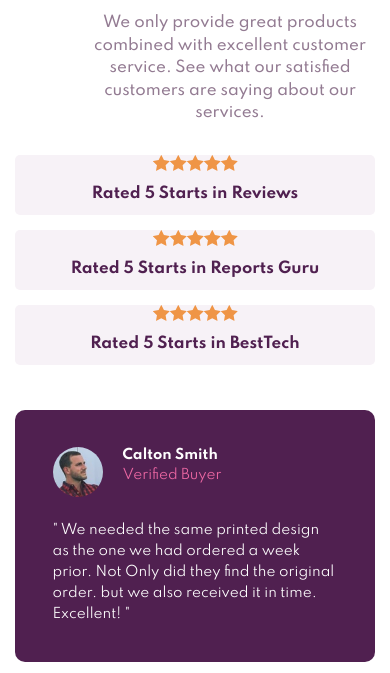
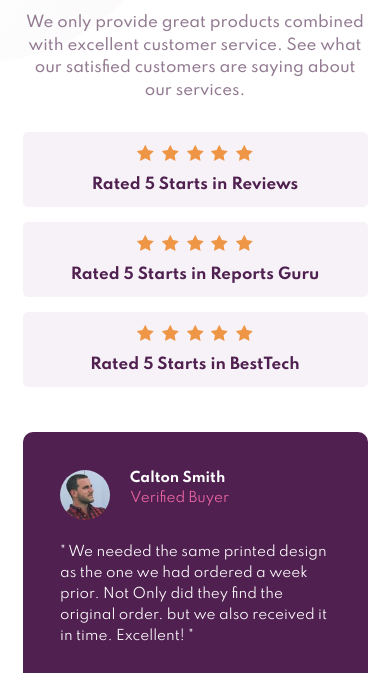
Before and after one commit to cloviswrodrigues/social_proof_section, a plain HTML site: page frontend/index.html in a window 390 px wide. Shown: the part 171-844 px from the top of the page. Drawn offline with Linux system fonts and the light colour scheme.

Commit message:
design mobile finalizado

```diff
--- a/frontend/index.html
+++ b/frontend/index.html
@@ -19,12 +19,33 @@
     </div>
     <div class="rateds">
         <div class="rated">
+            <div class="starts">
+                <img src="/frontend/assets/icon-star.svg" alt="">
+                <img src="/frontend/assets/icon-star.svg" alt="">
+                <img src="/frontend/assets/icon-star.svg" alt="">
+                <img src="/frontend/assets/icon-star.svg" alt="">
+                <img src="/frontend/assets/icon-star.svg" alt="">
+            </div>
             <span>Rated 5 Starts in Reviews</span>
         </div>
         <div class="rated">
+            <div class="starts">
+                <img src="/frontend/assets/icon-star.svg" alt="">
+                <img src="/frontend/assets/icon-star.svg" alt="">
+                <img src="/frontend/assets/icon-star.svg" alt="">
+                <img src="/frontend/assets/icon-star.svg" alt="">
+                <img src="/frontend/assets/icon-star.svg" alt="">
+            </div>
             <span>Rated 5 Starts in Reports Guru</span>
         </div>
         <div class="rated">
+            <div class="starts">
+                <img src="/frontend/assets/icon-star.svg" alt="">
+                <img src="/frontend/assets/icon-star.svg" alt="">
+                <img src="/frontend/assets/icon-star.svg" alt="">
+                <img src="/frontend/assets/icon-star.svg" alt="">
+                <img src="/frontend/assets/icon-star.svg" alt="">
+            </div>
             <span>Rated 5 Starts in BestTech</span>
         </div>
     </div>
--- a/frontend/styles/main.css
+++ b/frontend/styles/main.css
@@ -26,6 +26,15 @@ html {
 body {
     background-color: var(--white);
     padding: 0 1rem;
+    background-image: url(/frontend/assets/bg-pattern-top-mobile.svg)
+                    , url(/frontend/assets/bg-pattern-bottom-mobile.svg);
+    background-repeat: no-repeat;
+    background-position: left top, right bottom;
+}
+
+.top, .rateds, .cards {
+    margin: 0 auto;
+    width: 345px;
 }
 
 .top {
@@ -54,7 +63,7 @@ body {
 
 .rateds .rated {
     color: var(--very_dark_magenta);
-    height: 4rem;
+    height: 5rem;
     background-color: var(--light_grayish_magenta);
     border-radius: 5px;
     margin-bottom: 1rem;
@@ -63,17 +72,17 @@ body {
     vertical-align: bottom;
 }
 
-.rateds .rated::before {
-    content: '';
-    display: block;
-    margin: auto;
-    width: 85px;
-    height: 50%;
-    background-image: url(/frontend/assets/icon-star.svg);
-    background-repeat: repeat-x;
+.rated {
+    display: flex;
+    flex-direction: column;
+    justify-content: center;
 }
 
-.rateds .rated span {
+.rated .starts {
+    display: flex;
+    justify-content: space-around;
+    padding: 0 32%;
+    margin-bottom: 15px;
 }
 
 .cards {
@@ -101,7 +110,7 @@ body {
     width: 50px;
 }
 
-.card .profile h2, p{
+.card .profile h2, .profile  p{
     font-size: .9rem;
     margin-left: 70px;
 }
```
Also changed, not shown: brief/design/mobile-design.jpg.
